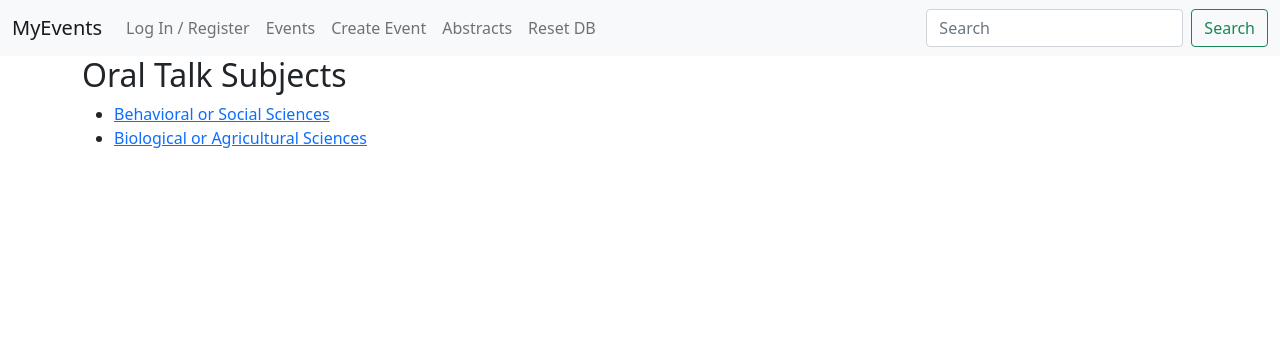
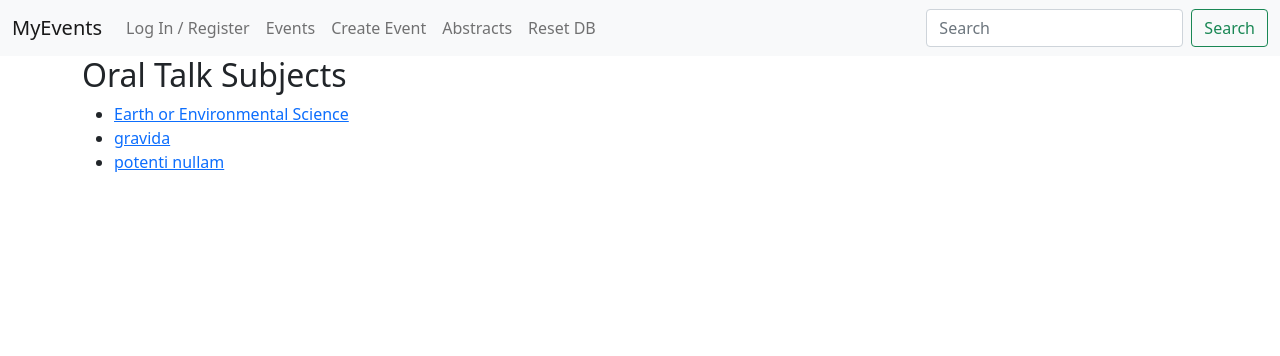
Before and after one commit to jjquan111/CPSC-332-Group-Project, a PHP site: page /abstracts/OralTalk.php in a window 1280 px wide. Shown: the top 356 px of the page. Run offline with PHP 8.4, Linux system fonts and the light colour scheme.

Commit message:
Update OralTalk.php

```diff
--- a/abstracts/OralTalk.php
+++ b/abstracts/OralTalk.php
@@ -2,8 +2,9 @@
 require_once('../base.php');
 
 $subjectAreas = [
-    'Behavioral or Social Sciences',
-    'Biological or Agricultural Sciences',
+    'Earth or Environmental Science',
+    'gravida',
+    'potenti nullam',
     // ... include other relevant subjects for Oral Talk
 ];
 
```
